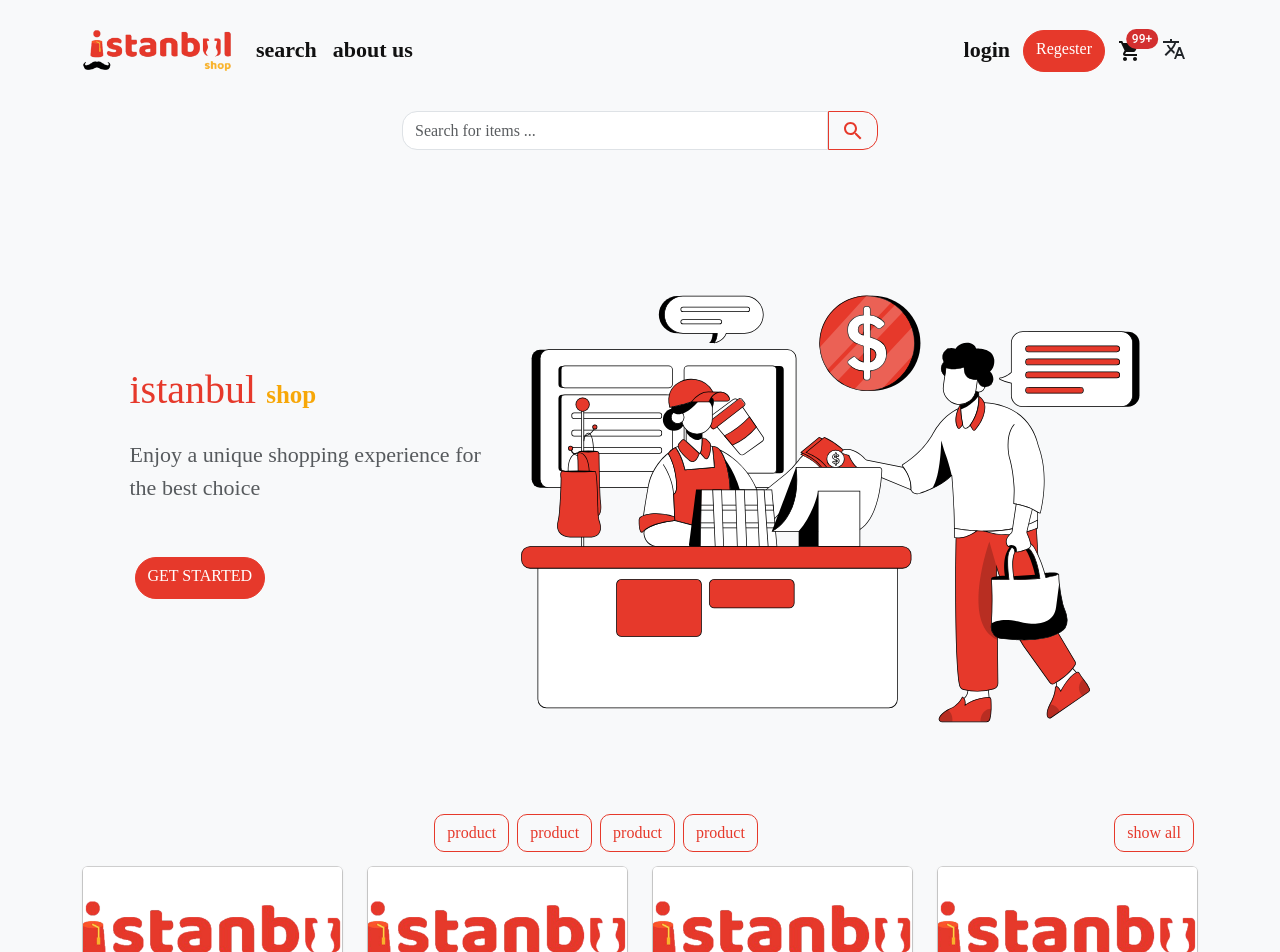
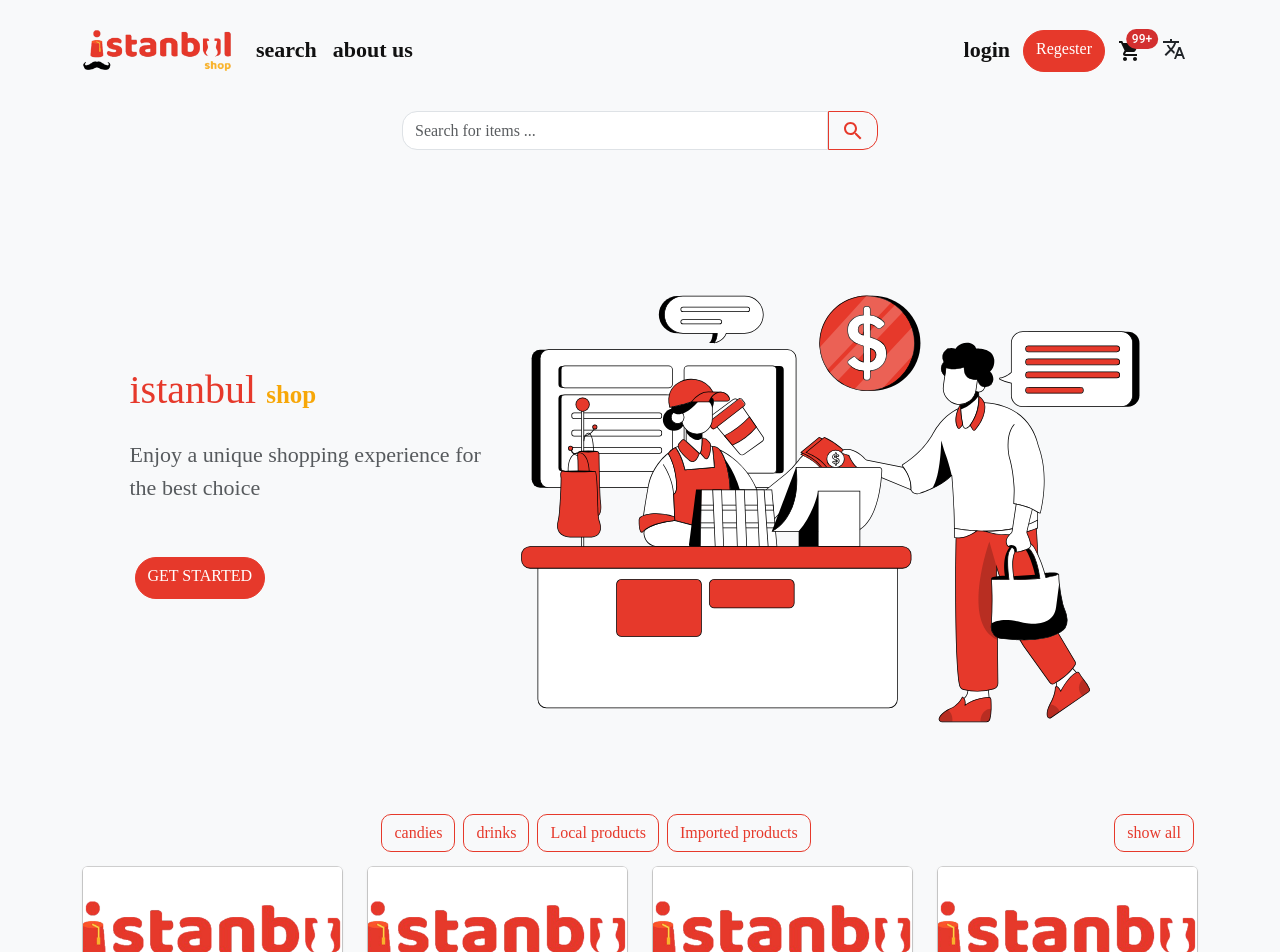
Before and after one commit to Ahmad-e/Istanpul, a React (Create React App) app: page / in a window 1280 px wide. Shown: the top 952 px of the page. Built offline with nearby package versions, Linux system fonts and the light colour scheme.

Commit message:
https://github.com/Ahmad-e/Istanpul.git

```diff
--- a/src/pages/home.js
+++ b/src/pages/home.js
@@ -47,10 +47,10 @@ const Home =()=>{
 
           </span>
           <span>
-            <Button href="/search" variant="outline-danger" className="keyword_button" >product</Button>
-            <Button href="/search" variant="outline-danger" className="keyword_button" >product</Button>
-            <Button href="/search" variant="outline-danger" className="keyword_button"  >product</Button>
-            <Button href="/search" variant="outline-danger" className="keyword_button"  >product</Button>
+            <Button href="/search" variant="outline-danger" className="keyword_button" >candies</Button>
+            <Button href="/search" variant="outline-danger" className="keyword_button" >drinks</Button>
+            <Button href="/search" variant="outline-danger" className="keyword_button"  >Local products</Button>
+            <Button href="/search" variant="outline-danger" className="keyword_button"  >Imported products</Button>
           </span>
           <span>
             <Button href="/search" variant="outline-danger" className="keyword_button"  >show all </Button>
@@ -70,9 +70,6 @@ const Home =()=>{
                             <Col lg={3} md={6} sm={12} >
                                 <CardItem id={0} imgURL={Test} name="Istanpul website" disc="bestwebsite in the world" price="10000" />
                             </Col>
-                            <Col lg={3} md={6} sm={12} >
-                                <CardItem id={0} imgURL={Test} name="Istanpul website" disc="bestwebsite in the world" price="10000" />
-                            </Col>
                         </Row>
 
       </Container>
```
